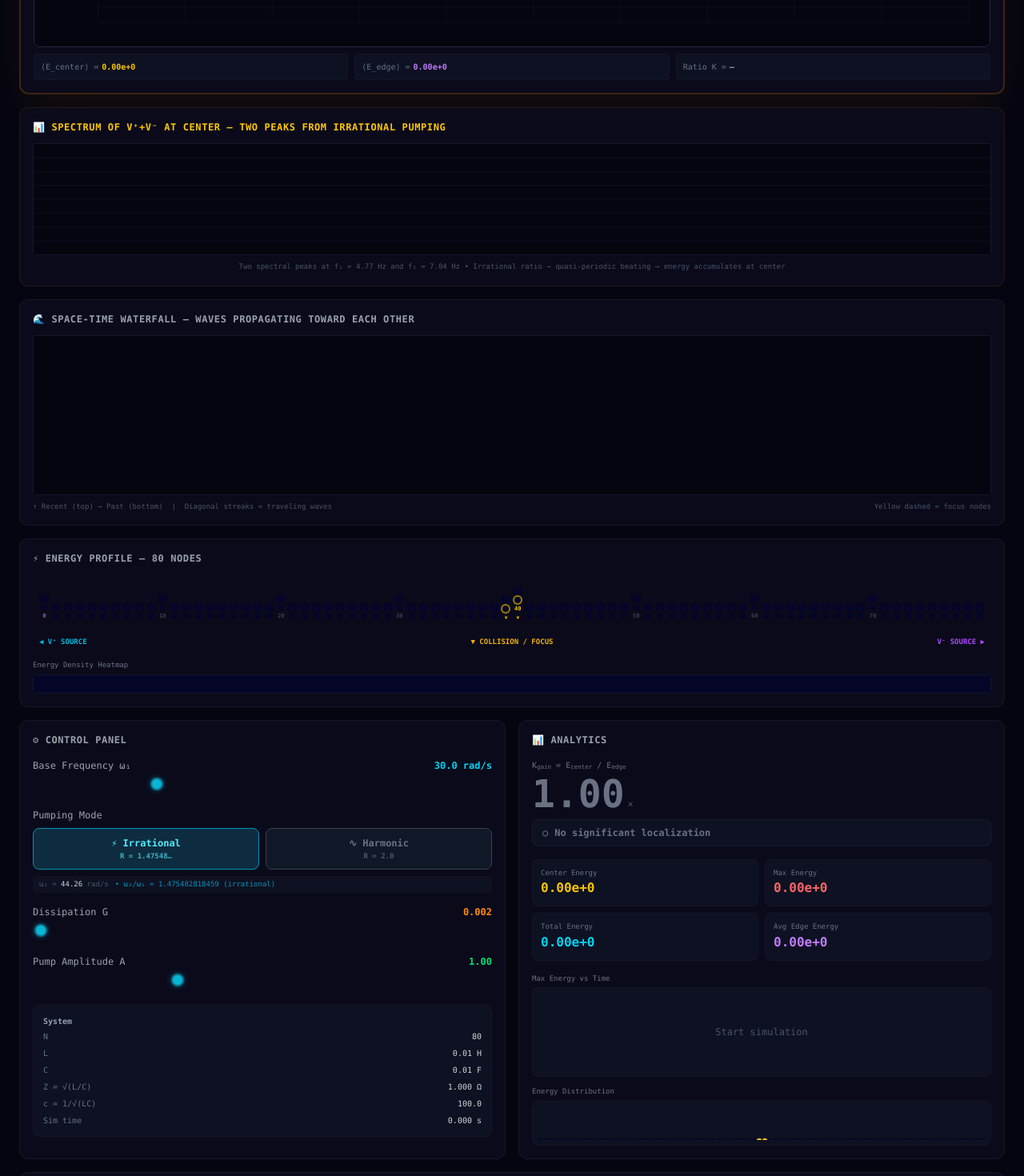
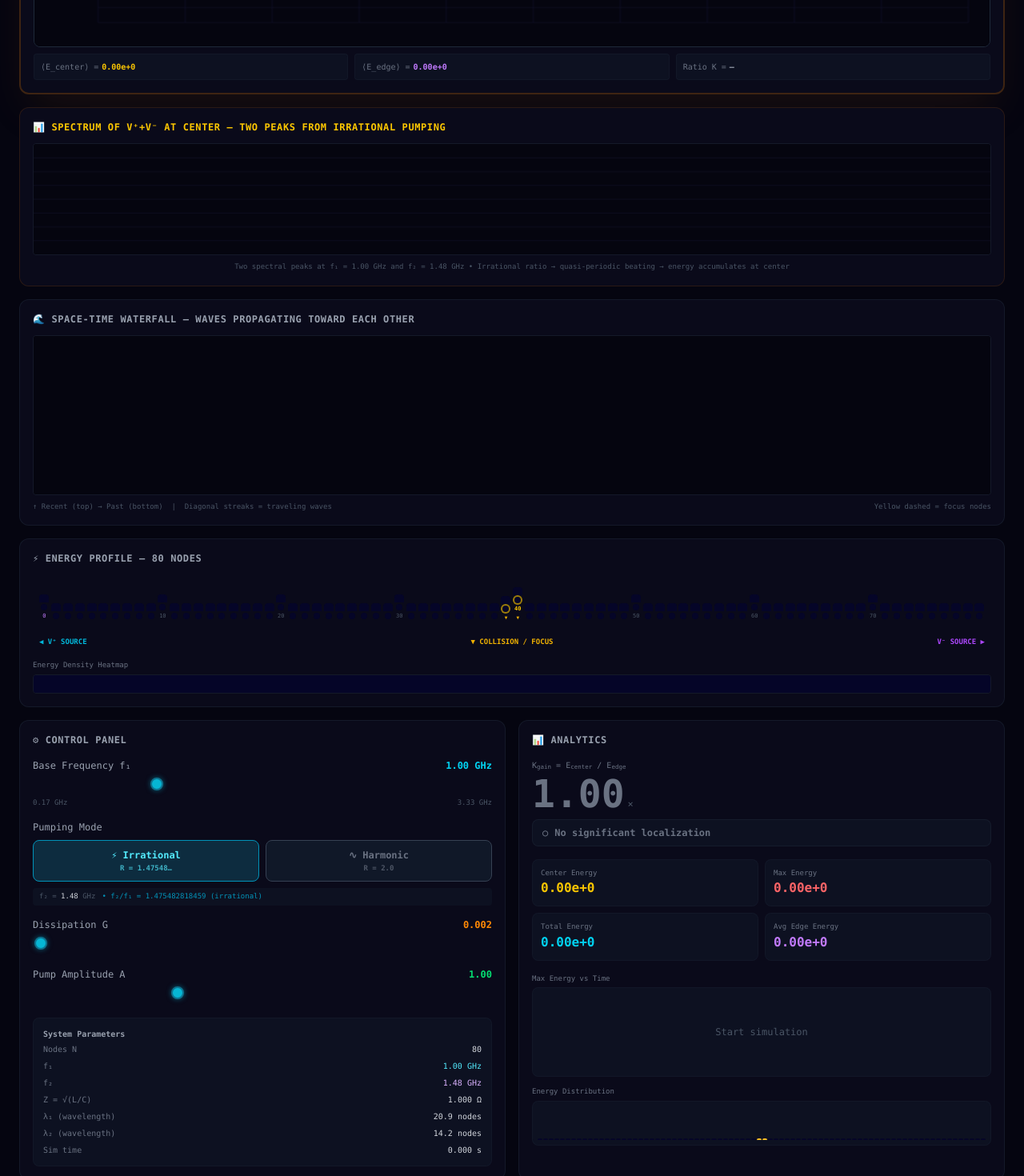
Before and after one commit to mediaprizma/irrational-navier-stokes, a React (Vite) app: page / in a window 1280 px wide. Shown: the part 860-2330 px from the top of the page at 80% size. Built offline with nearby package versions, Linux system fonts and the light colour scheme.

Commit message:
task snapshot 234b9e52-4755-4ca3-88be-959940780351

```diff
--- a/src/App.tsx
+++ b/src/App.tsx
@@ -8,6 +8,8 @@ import {
   computeGainCoefficient,
   safeMax,
   safeSum,
+  omegaToGHz,
+  GHzToOmega,
 } from './simulation';
 import Oscilloscope from './Oscilloscope';
 import Waterfall from './Waterfall';
@@ -367,7 +369,8 @@ export default function App() {
             </div>
           </div>
           <p className="text-[10px] text-gray-500 mb-3">
-            Left source and right source both start at peak simultaneously → waves travel toward each other → collide at center → interference peaks (yellow dots)
+            Left source and right source both start at peak simultaneously → waves travel toward each other → collide at center → interference peaks (yellow dots) &nbsp;|&nbsp;
+            <span className="text-cyan-400">f₁ = {fmtFixed(omegaToGHz(params.omega1), 2)} GHz</span>, <span className="text-purple-400">f₂ = {fmtFixed(omegaToGHz(omega2), 2)} GHz</span>
           </p>
 
           {/* THE MAIN GRAPH */}
@@ -488,7 +491,7 @@ export default function App() {
             height={140}
           />
           <div className="mt-2 text-[9px] text-gray-600 text-center">
-            Two spectral peaks at f₁ = {fmtFixed(params.omega1 / (2 * Math.PI), 2)} Hz and f₂ = {fmtFixed(omega2 / (2 * Math.PI), 2)} Hz
+            Two spectral peaks at f₁ = {fmtFixed(omegaToGHz(params.omega1), 2)} GHz and f₂ = {fmtFixed(omegaToGHz(omega2), 2)} GHz
             {params.mode === 'irrational' && ' • Irrational ratio → quasi-periodic beating → energy accumulates at center'}
           </div>
         </section>
@@ -564,11 +567,14 @@ export default function App() {
             <div className="space-y-4">
               <div>
                 <label className="flex justify-between text-xs mb-1.5">
-                  <span className="text-gray-400">Base Frequency ω₁</span>
-                  <span className="text-cyan-400 font-bold">{fmtFixed(params.omega1, 1)} rad/s</span>
+                  <span className="text-gray-400">Base Frequency f₁</span>
+                  <span className="text-cyan-400 font-bold">{fmtFixed(omegaToGHz(params.omega1), 2)} GHz</span>
                 </label>
                 <input type="range" min="5" max="100" step="0.5" value={params.omega1}
                   onChange={e => setParams(p => ({ ...p, omega1: parseFloat(e.target.value) }))} className="w-full" />
+                <div className="flex justify-between text-[9px] text-gray-600 mt-0.5">
+                  <span>0.17 GHz</span><span>3.33 GHz</span>
+                </div>
               </div>
               <div>
                 <label className="text-xs text-gray-400 mb-2 block">Pumping Mode</label>
@@ -587,10 +593,10 @@ export default function App() {
                   </button>
                 </div>
                 <div className="text-[9px] text-gray-600 mt-2 bg-gray-900/50 rounded px-2 py-1">
-                  ω₂ = <span className="text-gray-300">{fmtFixed(omega2, 2)}</span> rad/s
+                  f₂ = <span className="text-gray-300">{fmtFixed(omegaToGHz(omega2), 2)}</span> GHz
                   {params.mode === 'irrational'
-                    ? <span className="text-cyan-600 ml-2">• ω₂/ω₁ = {params.R} (irrational)</span>
-                    : <span className="text-purple-600 ml-2">• ω₂/ω₁ = 2.0 (rational)</span>}
+                    ? <span className="text-cyan-600 ml-2">• f₂/f₁ = {params.R} (irrational)</span>
+                    : <span className="text-purple-600 ml-2">• f₂/f₁ = 2.0 (rational)</span>}
                 </div>
               </div>
               <div>
@@ -610,12 +616,13 @@ export default function App() {
                   onChange={e => setParams(p => ({ ...p, amplitude: parseFloat(e.target.value) }))} className="w-full" />
               </div>
               <div className="bg-gray-900/50 rounded-lg p-3 text-[10px] text-gray-500 space-y-1.5 border border-gray-800/30">
-                <div className="text-gray-400 font-bold mb-1">System</div>
-                <div className="flex justify-between"><span>N</span><span className="text-gray-300">{params.N}</span></div>
-                <div className="flex justify-between"><span>L</span><span className="text-gray-300">{params.L} H</span></div>
-                <div className="flex justify-between"><span>C</span><span className="text-gray-300">{params.C} F</span></div>
+                <div className="text-gray-400 font-bold mb-1">System Parameters</div>
+                <div className="flex justify-between"><span>Nodes N</span><span className="text-gray-300">{params.N}</span></div>
+                <div className="flex justify-between"><span>f₁</span><span className="text-cyan-300">{fmtFixed(omegaToGHz(params.omega1), 2)} GHz</span></div>
+                <div className="flex justify-between"><span>f₂</span><span className="text-purple-300">{fmtFixed(omegaToGHz(omega2), 2)} GHz</span></div>
                 <div className="flex justify-between"><span>Z = √(L/C)</span><span className="text-gray-300">{fmtFixed(Math.sqrt(params.L / params.C), 3)} Ω</span></div>
-                <div className="flex justify-between"><span>c = 1/√(LC)</span><span className="text-gray-300">{fmtFixed(1 / Math.sqrt(params.L * params.C), 1)}</span></div>
+                <div className="flex justify-between"><span>λ₁ (wavelength)</span><span className="text-gray-300">{fmtFixed(2 * Math.PI / params.omega1 * (1 / Math.sqrt(params.L * params.C)), 1)} nodes</span></div>
+                <div className="flex justify-between"><span>λ₂ (wavelength)</span><span className="text-gray-300">{fmtFixed(2 * Math.PI / omega2 * (1 / Math.sqrt(params.L * params.C)), 1)} nodes</span></div>
                 <div className="flex justify-between"><span>Sim time</span><span className="text-gray-300">{fmtFixed(state.time, 3)} s</span></div>
               </div>
             </div>
--- a/src/simulation.ts
+++ b/src/simulation.ts
@@ -33,6 +33,17 @@ export const DEFAULT_PARAMS: SimulationParams = {
   amplitude: 1.0,
   mode: 'irrational',
 };
+
+// Frequency display scale: ω_sim = 30 rad/s corresponds to f = 1 GHz
+// So: f_GHz = ω_sim / (2π × 30) × 1 = ω_sim / 30 (in our units)
+// More precisely: we define 1 "simulation frequency unit" = 1/30 GHz
+export const FREQ_SCALE_GHZ_PER_UNIT = 1.0 / 30.0; // ω=30 → 1 GHz
+export function omegaToGHz(omega: number): number {
+  return omega * FREQ_SCALE_GHZ_PER_UNIT;
+}
+export function GHzToOmega(fGHz: number): number {
+  return fGHz / FREQ_SCALE_GHZ_PER_UNIT;
+}
 // With N=80, c=1/√(LC)=100:
 //   λ₁ = 2π·c/ω₁ ≈ 21 nodes → ~4 wavelengths fit in the line → visible nodes/antinodes
 //   λ₂ = 2π·c/ω₂ ≈ 14 nodes → ~6 wavelengths fit in the line
```
